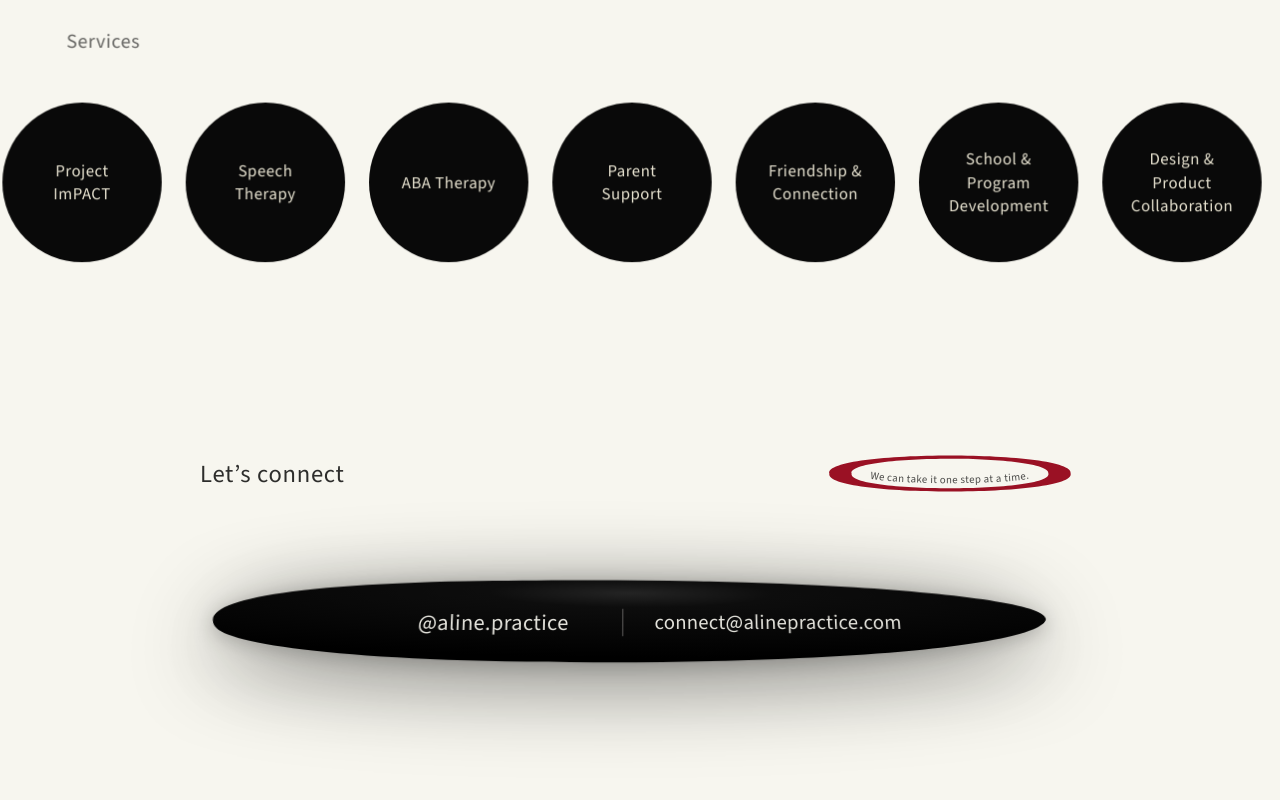
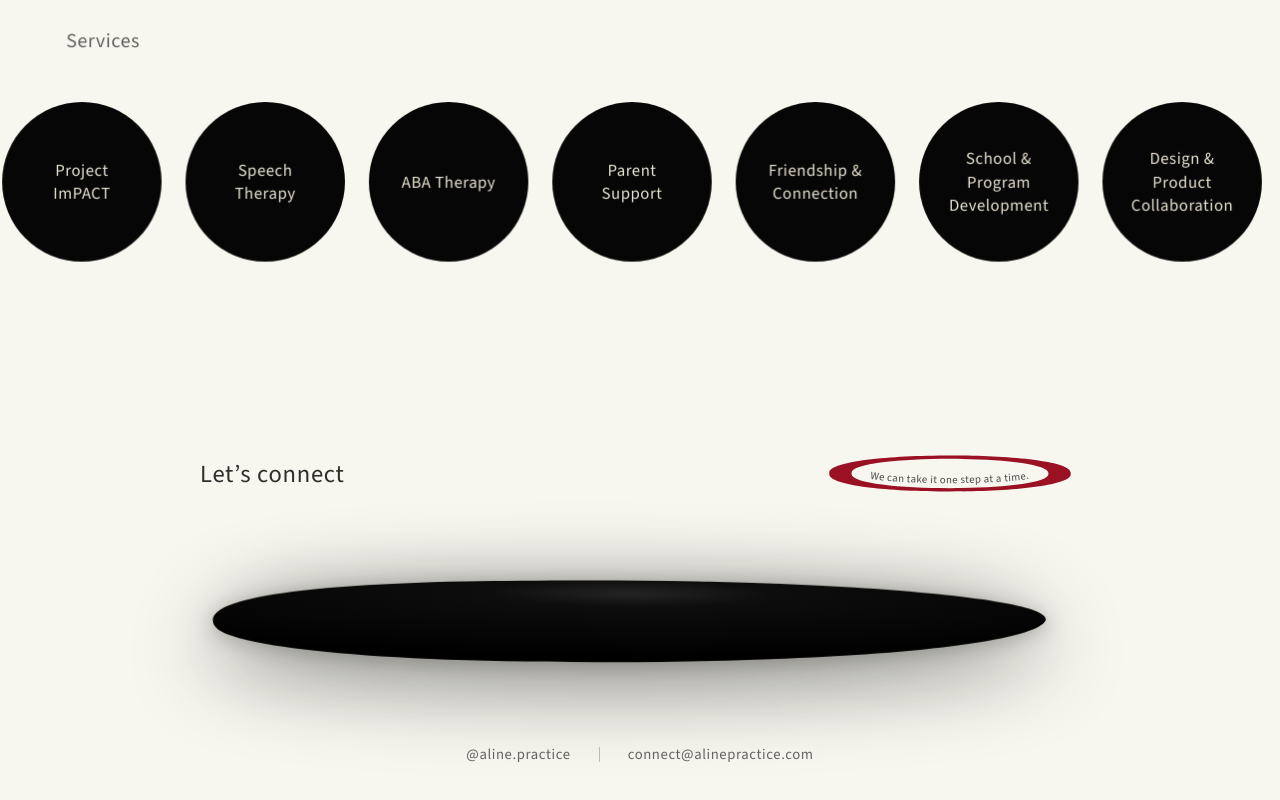
Before and after one commit to alinepractice/aline-website, a Next.js app: page / in a window 1280 px wide. Shown: the part 3483-4283 px from the top of the page. Built offline with nearby package versions, Linux system fonts and the light colour scheme.

Commit message:
Revert "Footer: move IG + email inside black oval, centred with cream text"
This reverts commit 730468707594316c9b9dc61c13df451a16e62c63.

```diff
--- a/app/page.tsx
+++ b/app/page.tsx
@@ -147,7 +147,7 @@ export default function Home() {
             </svg>
           </div>
 
-          {/* Black oval — links centred inside */}
+          {/* Black oval — clean, no ring */}
           <svg
             className={s.connectOvalSvg}
             viewBox="-60 0 1020 240"
@@ -160,54 +160,32 @@ export default function Home() {
                 <stop offset="100%" stopColor="#000000" />
               </radialGradient>
             </defs>
-
             <path
               transform="rotate(0.5, 450, 120)"
               d="M -41.71 129.33 C -25.23 149.28 115.63 169.82 415.27 166.28 C 662.37 163.38 856.79 147.04 910.05 121.61 C 956.01 99.69 848.33 84.79 700.39 76.33 C 637.83 72.77 574.91 71.19 515.26 70.63 C 467.78 70.18 423.03 70.39 381.28 70.80 C 333.57 71.29 289.22 72.01 245.37 73.18 C 219.55 73.87 193.50 74.84 166.08 76.31 C 117.51 78.90 75.51 82.50 44.02 87.10 C -30.70 97.95 -56.01 112.00 -41.71 129.33 Z"
               fill="url(#ovalDepth)"
               shapeRendering="geometricPrecision"
             />
+          </svg>
 
-            {/* Thin divider */}
-            <line
-              x1="430" y1="104" x2="430" y2="136"
-              stroke="rgba(247,246,239,0.28)" strokeWidth="1.5"
-            />
-
-            {/* @aline.practice */}
-            <a href="https://instagram.com/aline.practice" target="_blank" rel="noopener noreferrer">
-              <text
-                x="280" y="122"
-                textAnchor="middle"
-                dominantBaseline="middle"
-                fill="rgba(247,246,239,0.92)"
-                fontSize="26"
-                fontWeight="300"
-                fontFamily="'Source Sans 3', sans-serif"
-                letterSpacing="0.4"
-                style={{ cursor: "pointer" }}
-              >
-                @aline.practice
-              </text>
+          {/* Links */}
+          <div className={s.connectLinks}>
+            <a
+              href="https://instagram.com/aline.practice"
+              target="_blank"
+              rel="noopener noreferrer"
+              className={s.connectLink}
+            >
+              @aline.practice
             </a>
-
-            {/* connect@alinepractice.com */}
-            <a href="mailto:connect@alinepractice.com">
-              <text
-                x="610" y="122"
-                textAnchor="middle"
-                dominantBaseline="middle"
-                fill="rgba(247,246,239,0.92)"
-                fontSize="24"
-                fontWeight="300"
-                fontFamily="'Source Sans 3', sans-serif"
-                letterSpacing="0.3"
-                style={{ cursor: "pointer" }}
-              >
-                connect@alinepractice.com
-              </text>
+            <span className={s.connectDivider} aria-hidden="true" />
+            <a
+              href="mailto:connect@alinepractice.com"
+              className={s.connectLink}
+            >
+              connect@alinepractice.com
             </a>
-          </svg>
+          </div>
         </div>
       </section>
     </>
```
